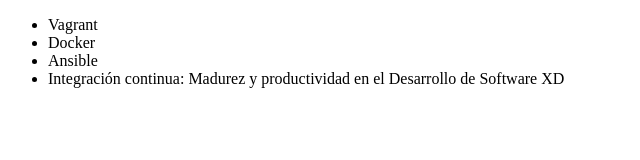
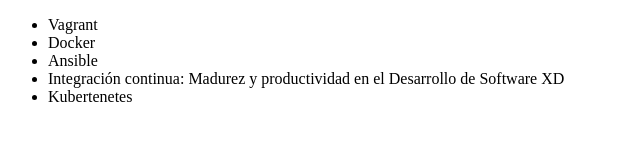
Before and after one commit to irvingbttk/alura-git, a plain HTML site: page index.html in a window 1280 px wide. Shown: the whole page, without its empty margins (0-640 px from the left). Drawn offline with Linux system fonts and the light colour scheme.

Commit message:
Agregando el curso de Kubernetes

```diff
--- a/index.html
+++ b/index.html
@@ -10,6 +10,7 @@
          <li> Docker </li>
          <li> Ansible </li>
          <li> Integración continua: Madurez y productividad en el Desarrollo de Software XD</li>
+         <li>Kubertenetes</li>
      </ul>
 </body>
 </html>
```
